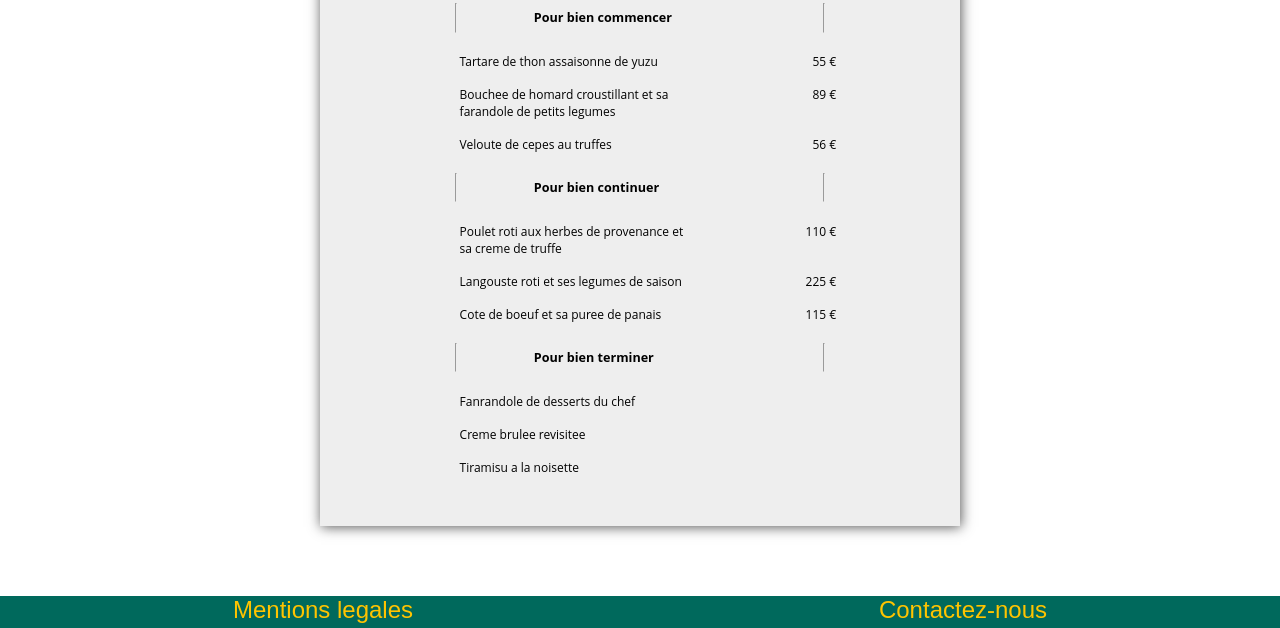
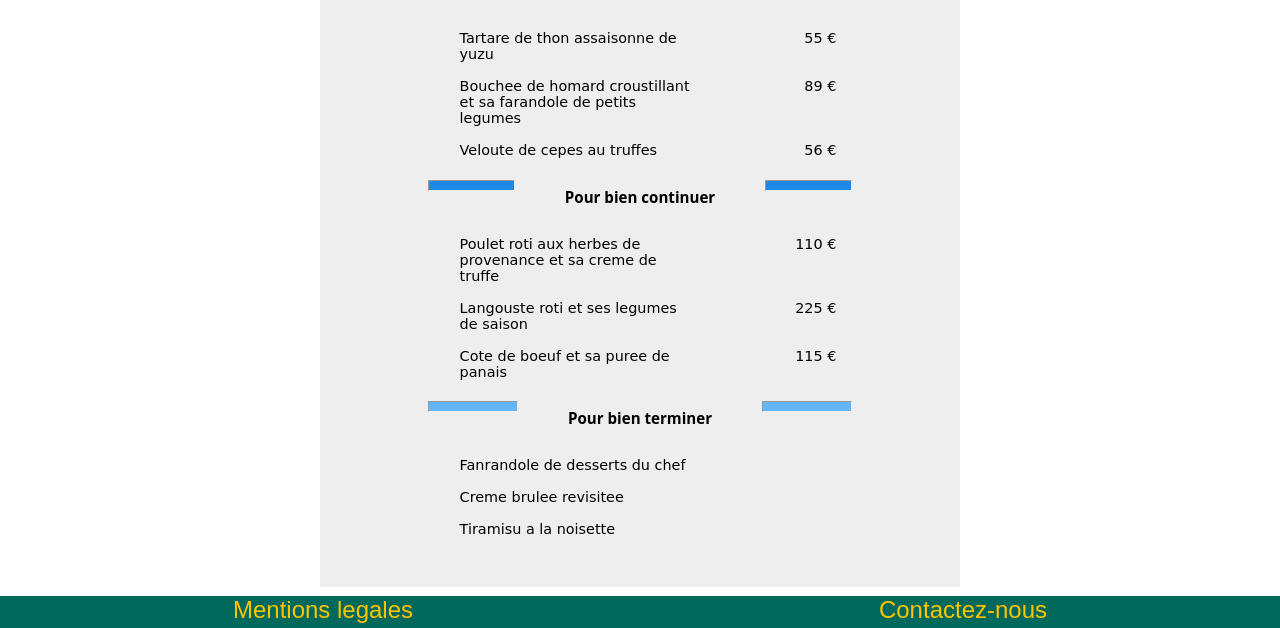
Before and after one commit to arseneRuben/ohmyfoodRepository, a website: page delices.html in a window 1280 px wide. Shown: the part 172-800 px from the top of the page. Drawn offline with Linux system fonts and the light colour scheme.

Commit message:
commit_t
rggf

```diff
--- a/sass/main.scss
+++ b/sass/main.scss
@@ -162,14 +162,18 @@ a {
   }
   }
   &__delice {
-    box-shadow: 1px 1px 12px #555;
+    $begincolor : #0D47A1;
+    $endcolor : #64B5F6;
+    $mediumcolor : #1E88E5;
+    $hr_with : 35%;
+    $hr_height : 20%;
+
     margin:auto;
-    margin-top: 6%;
     padding: 3rem 2rem 3rem 2rem;
     vertical-align: center;
     background-color: #EEEEEE;
-
     >span{
+      font:  2rem "URW Palladio L", serif;
     background: linear-gradient(to right, #180657 0% , #33ccff  100%) ;
     -webkit-background-clip: text;
     -webkit-text-fill-color: transparent;
@@ -178,12 +182,40 @@ a {
        margin:auto;
        ;
         width: 80%;
-        font:  0.5em "Open Sans", sans-serif;
-       tr {
-         display : flex;
-         flex-direction: row;
-         width: 100%;
-       }
+        font:  0.6em "URW Chancery L", cursive;
+
+        tr {
+          display : flex;
+          flex-direction: row;
+          width: 100%;
+        }
+
+        tr:nth-child(1), tr:nth-child(2), tr:nth-child(3), tr:nth-child(4){
+
+          hr {
+            background-color: $begincolor;
+            width:$hr_with;
+            height: $hr_height;
+          }
+        }
+        tr:nth-child(5), tr:nth-child(6), tr:nth-child(7), tr:nth-child(8){
+
+          hr {
+            background-color: $mediumcolor;
+            width: $hr_with;
+            height: $hr_height;
+          }
+        }
+        tr:nth-child(9), tr:nth-child(10), tr:nth-child(11), tr:nth-child(12){
+          hr {
+            background-color: $endcolor;
+            width: $hr_with;
+            height: $hr_height;
+          }
+        }
+
+
+
 
        td:nth-child(odd){
          text-align: left;
@@ -646,13 +678,13 @@ body {
 
         td:nth-child(odd){
           text-align: left;
-          width: 100%;
-          padding: 1rem 4rem 0 2rem;
+          width: 90%;
+          padding: 1rem 2rem 0 1rem;
         }
         td:nth-child(even){
           text-align: right;
           width: 10%;
-          padding: 1rem 4rem 0 2rem;
+          padding: 1rem 2rem 0 1rem;
         }
         td[colspan="2"]{
           padding: 1rem 2rem 0 1rem;
```
Also changed, not shown: styles/layout.css, 1 other file.
